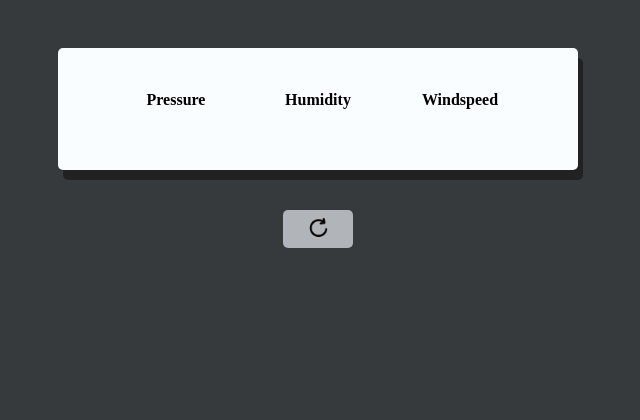
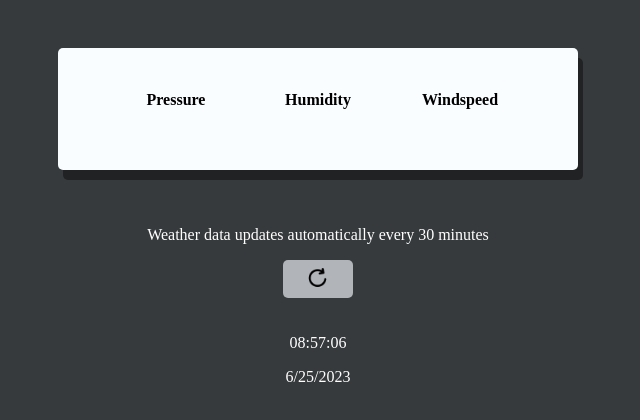
Before and after one commit to Johtro97/WeatherApp, a plain HTML site: page index.html in a window 1280 px wide. Shown: the part 90-510 px from the top of the page, without its empty margins (322-962 px from the left). Drawn offline with Linux system fonts and the light colour scheme; no server answers.

Commit message:
Date and time

```diff
--- a/index.html
+++ b/index.html
@@ -36,6 +36,7 @@
         </section>
 
         <section class="update">
+            <p>Weather data updates automatically every 30 minutes</p>
             <button id="btn-update"><img src="icon/refresh.png"></button>
         </section>
     </main>
--- a/main.js
+++ b/main.js
@@ -39,6 +39,16 @@ function updateWeather(){
   fetchWeather("stockholm");
 }
 
+function getDate(){
+  let date = new Date();
+  let day = date.toLocaleDateString();
+  let time = date.toTimeString().split(' ')[0];
+  document.getElementById("date").innerText = day;
+  document.getElementById("time").innerText = time;
+}
+
+
 setInterval(updateWeather, 1800000); //update weather data every 30 min
+setInterval(getDate, 1000); //update every second
 
 fetchWeather("stockholm");
--- a/style.css
+++ b/style.css
@@ -78,3 +78,9 @@ td{
     color: #000;
     cursor: pointer;
 }
+
+.date{
+    margin: 0 auto;
+    text-align: center;
+    color: #fff;
+}
```
